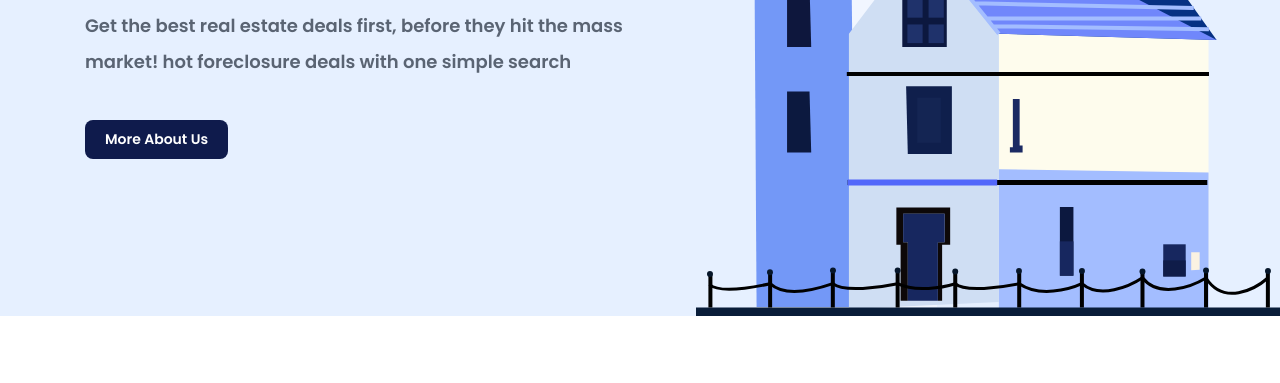
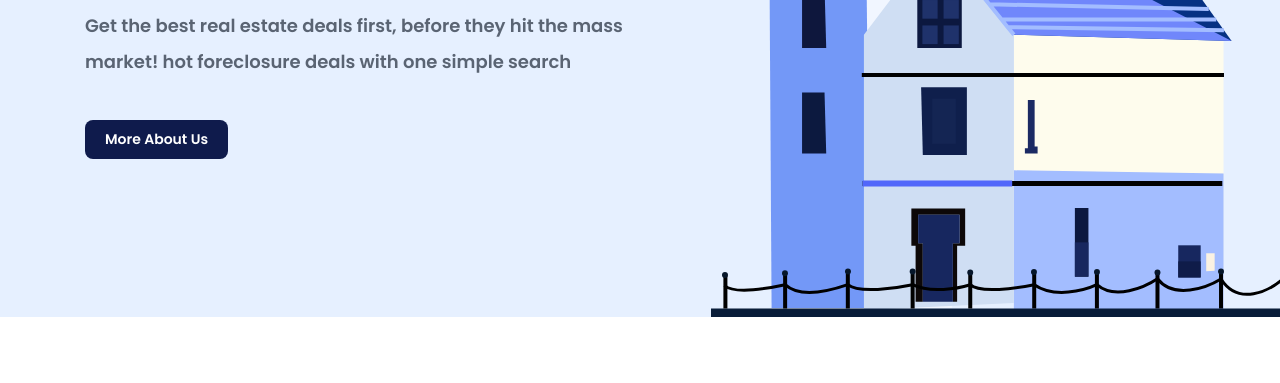
Before and after one commit to Plupiks/Real-Estate-LandingPage, a plain HTML site: page index.html in a window 1280 px wide. Shown: the part 417-800 px from the top of the page. Drawn offline with Linux system fonts and the light colour scheme.

Commit message:
Add files via upload

```diff
--- a/index.html
+++ b/index.html
@@ -65,6 +65,9 @@
               </p>
               <button class="button hero--button">More About&nbsp;Us</button>
             </div>
+            <div class="hero--block-right">
+              <img src="/img/house-illustration.svg" alt="building image">
+            </div>
           </div>
         </div>
       </div>
--- a/scss/hero.scss
+++ b/scss/hero.scss
@@ -2,22 +2,22 @@
   position: relative;
   background-color: $blueElis;
   font-size: 16px;
-  background-image: url(../img/house-illustration.svg);
-  background-repeat: no-repeat;
-  background-position: bottom right;
-  background-size: 36.5em 38.75em;
 }
 
 .hero--wrapper {
   display: flex;
   column-gap: 4.1875em;
   padding-top: 7.125em;
-  padding-bottom: 9.8125em;
 }
 
 .hero--blok-left {
   flex: 0 0 50.37%;
   margin-top: 5.6875em;
+}
+
+.hero--block-right {
+  display: flex;
+  align-items: flex-end;
 }
 
 .hero--descr {
@@ -38,8 +38,7 @@
 }
 
 // Adaptive
-
-@media only screen and (max-width: 1024px) {
+@media only screen and (max-width: 1340px) {
   .header {
     font-size: 14px;
   }
```
Also changed, not shown: css/style.css.
